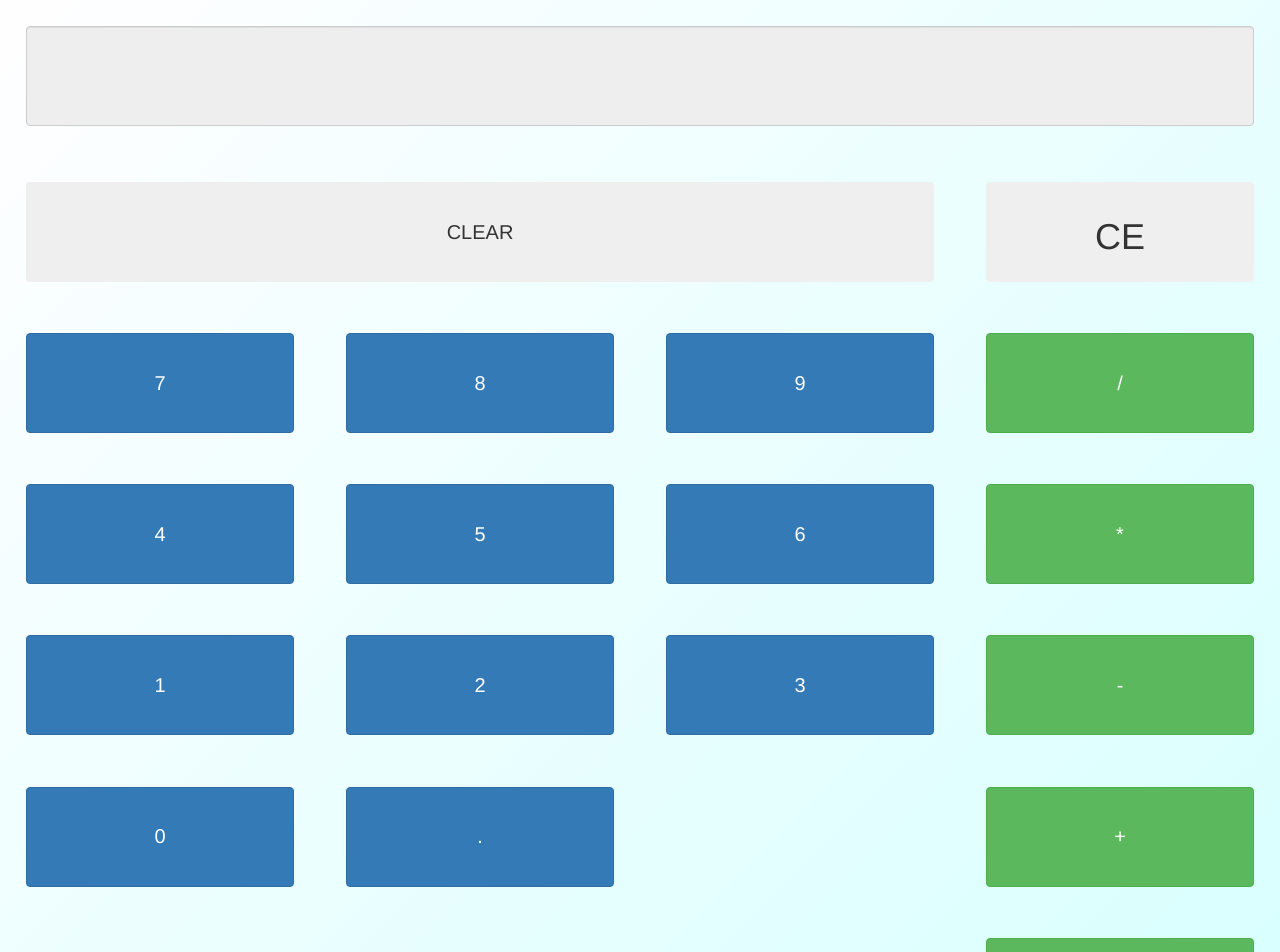
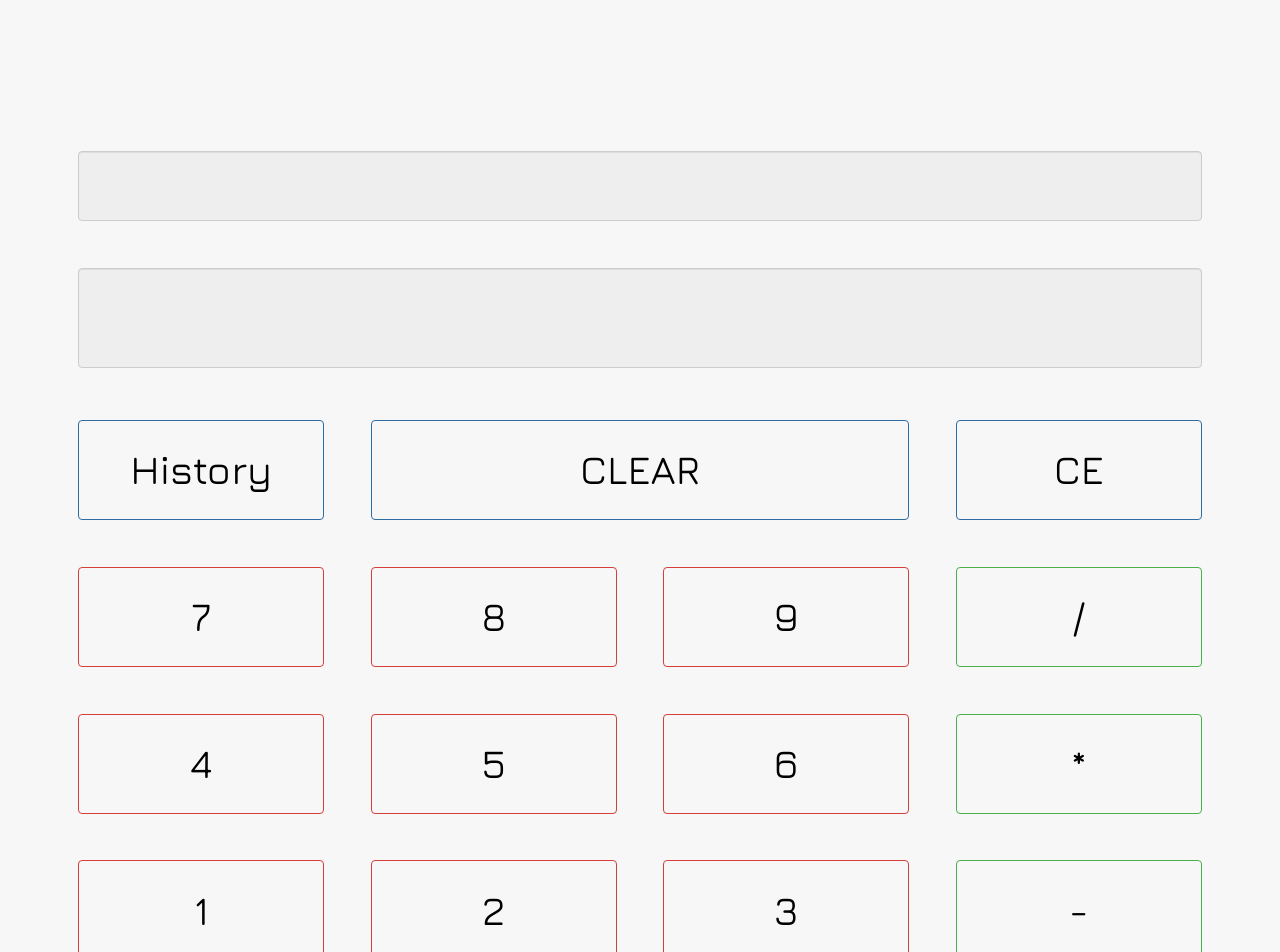
Before and after one commit to ChiShingP/react-calculator, a React (Create React App) app: page / in a window 1280 px wide. Shown: the top 952 px of the page. Built offline with nearby package versions, Linux system fonts and the light colour scheme.

Commit message:
Minor Update

```diff
--- a/package.json
+++ b/package.json
@@ -9,7 +9,10 @@
   ],
   "main": "src/index.js",
   "dependencies": {
+    "@material-ui/core": "^4.11.0",
+    "bootstrap": "^4.5.2",
     "react": "16.12.0",
+    "react-bootstrap": "^1.3.0",
     "react-dom": "16.12.0",
     "react-scripts": "3.0.1"
   },
--- a/public/index.html
+++ b/public/index.html
@@ -1,11 +1,9 @@
 <!DOCTYPE html>
 <html lang="en">
+
 <head>
   <meta charset="utf-8" />
-    <meta
-      name="viewport"
-      content="width=device-width, initial-scale=1, shrink-to-fit=no"
-    />
+  <meta name="viewport" content="width=device-width, initial-scale=1, shrink-to-fit=no" />
   <meta name="theme-color" content="#000000" />
   <!--
       manifest.json provides metadata used when your web app is added to the
@@ -13,15 +11,13 @@
     -->
   <!-- <link rel="manifest" href="%PUBLIC_URL%/manifest.json" />
     <link rel="shortcut icon" href="%PUBLIC_URL%/favicon.ico" /> -->
-    <link
-      href="https://fonts.googleapis.com/css2?family=Jura:wght@500&display=swap"
-      rel="stylesheet"
-    />
+  <link href="https://fonts.googleapis.com/css2?family=Jura:wght@500&display=swap" rel="stylesheet" />
 
 
   <!-- Latest compiled and minified CSS -->
-    <link rel="stylesheet" href="https://maxcdn.bootstrapcdn.com/bootstrap/3.3.7/css/bootstrap.min.css" integrity="sha384-BVYiiSIFeK1dGmJRAkycuHAHRg32OmUcww7on3RYdg4Va+PmSTsz/K68vbdEjh4u" crossorigin="anonymous">
-    <link rel="stylesheet" href="styles.css" />
+  <link rel="stylesheet" href="https://maxcdn.bootstrapcdn.com/bootstrap/3.3.7/css/bootstrap.min.css"
+    integrity="sha384-BVYiiSIFeK1dGmJRAkycuHAHRg32OmUcww7on3RYdg4Va+PmSTsz/K68vbdEjh4u" crossorigin="anonymous">
+  <link rel="stylesheet" href="/styles.css" />
 
   <!--
       Notice the use of %PUBLIC_URL% in the tags above.
@@ -51,4 +47,5 @@
       To create a production bundle, use `npm run build` or `yarn build`.
     -->
 </body>
+
 </html>
--- a/public/styles.css
+++ b/public/styles.css
@@ -1,30 +1,41 @@
-html {
-  background-image: linear-gradient(-225deg, #fffeff 0%, #d7fffe 100%);
-}
-body {
-  background-image: linear-gradient(-225deg, #fffeff 0%, #d7fffe 100%);
-}
-.App {
+html body {
+  background-color: rgb(247, 247, 247);
   font-family: Jura;
   text-align: center;
 }
 
 .container {
   margin-top: 10%;
+  height: 100%;
+  font-size: 2rem;
 }
 
 .btn-sizing {
-  /* margin: 2%; */
+  /* /* margin: 2%; * */
+  /* padding-left: 40%; */
   width: 100%;
   height: 100px;
-  font-size: 2rem;
+  font-size: 200%;
+  color: black;
+  text-align: center;
+  background-color: transparent;
+
+}
+
+
+.history-display {
+  margin-bottom: 0;
+  height: 70px;
+
 }
 
 .input-calcdisplay {
+  margin-top: 0px;
   margin-bottom: 5px;
   height: 100px;
-  font-size: 3rem;
+  font-size: 230%;
   text-align: right;
+  color: rgb(67, 67, 67);
 }
 
 .padding-0 {
--- a/src/Components/App.jsx
+++ b/src/Components/App.jsx
@@ -1,4 +1,5 @@
 import React, { useState } from "react";
+import Modal from "react-bootstrap/Modal"
 /*
 1. Display a calculator
   - Show a display window
@@ -14,10 +15,11 @@ function App() {
   const [inputs, setInputs] = useState("");
   const [storedInput, setStoredInput] = useState("");
   const [storedOperator, setStoredOperator] = useState("");
+  const [history, setHisotry] = useState([]);
   var calculatedValue = "";
-
+  // const songURL = "./assets/SD.mp3";
   function updateInput(event) {
-    const { value } = event.target;
+    const { value } = event.currentTarget; //event.currenTarget for Material UI buttons
     setInputs(inputs + value);
   }
 
@@ -41,8 +43,14 @@ function App() {
   }
 
   //what if operation was pressed before?
-  function clearEntry(event) {
+  function clearEntry() {
     setInputs(inputs.substr(0, inputs.length - 1));
+  }
+
+  function showHistory() {
+    return (
+      <div></div>
+    )
   }
 
   function updateCalculate() {
@@ -70,104 +78,131 @@ function App() {
       default:
         calculatedValue = inputs;
     }
-
+    setHisotry((prevValue) => [...prevValue, calculatedValue]);
+    console.log("History Stored: " + history);
     setInputs(calculatedValue);
     setStoredInput(calculatedValue);
     setStoredOperator("");
   }
 
   return (
-    <div class="container-fluid">
-      <div class="row">
-        <div class="col-sm padding-0">
+    <div className="container-fluid container">
+      <div className="row">
+        <div className="col-sm padding-0">
           <input
-            class="input-calcdisplay form-control"
+            className="history-display form-control"
             type="text"
-            // value={inputDisplay}
+            value={history}
+            disabled
+          />
+        </div>
+      </div>
+      <div className="row">
+        <div className="col-sm padding-0">
+          <input
+            className="input-calcdisplay form-control"
+            type="text"
             value={inputs}
             disabled
           />
         </div>
       </div>
-      <div class="row">
-        <div class="col-xs-9 padding-0">
+      <div className="row">
+        <div className="col-xs-3 padding-0" >
           <button
             type="button"
-            class="btn btn-secondary btn-sizing"
+            className="btn btn-primary btn-sizing"
+            onClick={showHistory}
+          >
+            History
+          </button>
+        </div>
+        <div className="col-xs-6 padding-0" >
+          <button
+            type="button"
+            className="btn btn-primary btn-sizing"
+
             onClick={clearInput}
           >
             CLEAR
           </button>
         </div>
-        <div class="col-xs-3 padding-0">
+        <div className="col-xs-3 padding-0">
           <button
             type="button"
-            class="btn btn-secondary btn-sizing"
-            value="<="
+            className="btn btn-primary btn-sizing"
+            // style={{ backgroundColor: "black" }}
+
             onClick={clearEntry}
           >
-            <h1> CE </h1>
+            CE
           </button>
         </div>
       </div>
-      <div class="row">
-        <div class="col-xs-3 padding-0">
+      <div className="row">
+        <div className="col-xs-3 padding-0">
           <button
             type="button"
-            class="btn btn-primary btn-sizing"
+            className="btn btn-danger btn-sizing"
             value="7"
+
             onClick={updateInput}
           >
             7
           </button>
         </div>
-        <div class="col-xs-3 padding-0">
+        <div className="col-xs-3 padding-0">
           <button
             type="button"
-            class="btn btn-primary btn-sizing"
+            className="  btn btn-danger  btn-sizing"
             value="8"
+
             onClick={updateInput}
           >
             8
           </button>
         </div>
-        <div class="col-xs-3 padding-0">
+        <div className="col-xs-3 padding-0">
           <button
             type="button"
-            class="btn btn-primary btn-sizing"
+            className="  btn btn-danger btn-sizing"
             value="9"
+
             onClick={updateInput}
           >
             9
           </button>
         </div>
-        <div class="col-xs-3 padding-0">
+        <div className="col-xs-3 padding-0">
           <button
             type="button"
-            class="btn btn-success btn-sizing"
+            className="btn btn-success btn-sizing"
             value="/"
+
             onClick={updateOperator}
           >
             /
           </button>
         </div>
       </div>
-      <div class="row">
-        <div class="col-xs-3 padding-0">
+      <div className="row">
+        <div className="col-xs-3 padding-0">
           <button
             type="button"
-            class="btn btn-primary btn-sizing"
+            className="  btn btn-danger btn-sizing"
             value="4"
+
             onClick={updateInput}
           >
             4
           </button>
         </div>
-        <div class="col-xs-3 padding-0">
+        <div className="col-xs-3 padding-0">
           <button
             type="button"
-            class="btn btn-primary btn-sizing"
+            class="  btn btn-danger btn-sizing"
             value="5"
+
             onClick={updateInput}
           >
             5
@@ -176,115 +211,129 @@ function App() {
         <div class="col-xs-3 padding-0">
           <button
             type="button"
-            class="btn btn-primary btn-sizing"
+            class="  btn btn-danger btn-sizing"
             value="6"
+
             onClick={updateInput}
           >
             6
           </button>
         </div>
-        <div class="col-xs-3 padding-0">
+        <div className="col-xs-3 padding-0">
           <button
             type="button"
-            class="btn btn-success btn-sizing"
+            className="btn btn-success btn-sizing"
             value="*"
+
             onClick={updateOperator}
           >
             *
           </button>
         </div>
       </div>
-      <div class="row">
-        <div class="col-xs-3 padding-0">
+      <div className="row">
+        <div className="col-xs-3 padding-0">
           <button
             type="button"
-            class="btn btn-primary btn-sizing"
+            className="  btn btn-danger btn-sizing"
             value="1"
+
             onClick={updateInput}
           >
             1
           </button>
         </div>
-        <div class="col-xs-3 padding-0">
+        <div className="col-xs-3 padding-0">
           <button
             type="button"
-            class="btn btn-primary btn-sizing"
+            className="  btn btn-danger btn-sizing"
             value="2"
+
             onClick={updateInput}
           >
             2
           </button>
         </div>
-        <div class="col-xs-3 padding-0">
+        <div className="col-xs-3 padding-0">
           <button
             type="button"
-            class="btn btn-primary btn-sizing"
+            className="  btn btn-danger btn-sizing"
             value="3"
+
             onClick={updateInput}
           >
             3
           </button>
         </div>
-        <div class="col-xs-3 padding-0">
+        <div className="col-xs-3 padding-0">
           <button
             type="button"
-            class="btn btn-success btn-sizing"
+            className="btn btn-success btn-sizing"
             value="-"
+
             onClick={updateOperator}
           >
             -
           </button>
         </div>
       </div>
-      <div class="row">
-        <div class="col-xs-3 padding-0">
+      <div className="row">
+        <div className="col-xs-3 padding-0">
           <button
             type="button"
-            class="btn btn-primary btn-sizing"
+            className="  btn btn-danger btn-sizing"
             value="0"
+
             onClick={updateInput}
           >
             0
           </button>
         </div>
-        <div class="col-xs-3 padding-0">
+        <div className="col-xs-3 padding-0">
           <button
             type="button"
-            class="btn btn-primary btn-sizing"
+            className="  btn btn-danger btn-sizing"
             value="."
+
             onClick={decimalCount}
           >
             .
           </button>
         </div>
-        <div class="col-xs-3 padding-0"></div>
-        <div class="col-xs-3 padding-0">
+        <div className="col-xs-3 padding-0"></div>
+        <div className="col-xs-3 padding-0">
           <button
             type="button"
-            class="btn btn-success btn-sizing "
+            className="btn btn-success btn-sizing "
             value="+"
+
             onClick={updateOperator}
           >
             +
           </button>
         </div>
       </div>
-      <div class="row">
-        <div class="col-xs-3 padding-0"></div>
-        <div class="col-xs-3 padding-0"></div>
-        <div class="col-xs-3 padding-0"></div>
-        <div class="col-xs-3 padding-0">
+      <div className="row">
+        <div className="col-xs-3 padding-0">
+          {/* <MusicControl
+            url={songURL}
+          /> */}
+        </div>
+        <div className="col-xs-3 padding-0"></div>
+        <div className="col-xs-3 padding-0"></div>
+        <div className="col-xs-3 padding-0">
           <button
             type="button"
-            class="btn btn-success btn-sizing"
+            className="btn btn-success btn-sizing"
             value="="
+
             onClick={updateCalculate}
           >
             =
           </button>
         </div>
       </div>
-      <div class="row"></div>
+      <div className="row"></div>
     </div>
   );
 }
```
Also changed, not shown: src/Components/HistoryDisplay.jsx (added, +42 -0 lines), src/Components/MusicControl.jsx (added, +29 -0 lines), src/Components/MusicPlayer.jsx (deleted, +0 -22 lines), 12 other files (tests, documents, lock files or other folders). Lines whose indentation alone changed are shown as unchanged.
